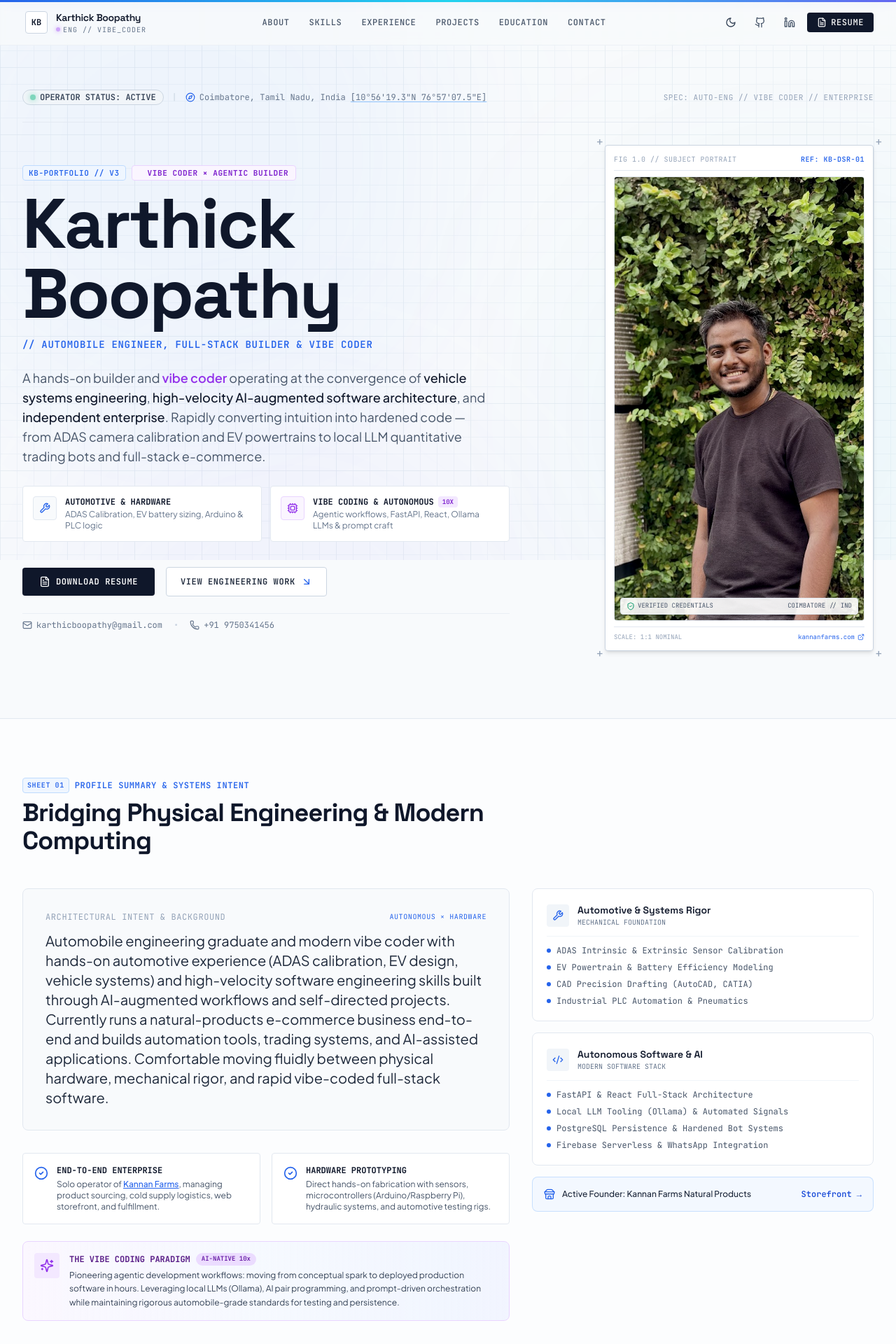
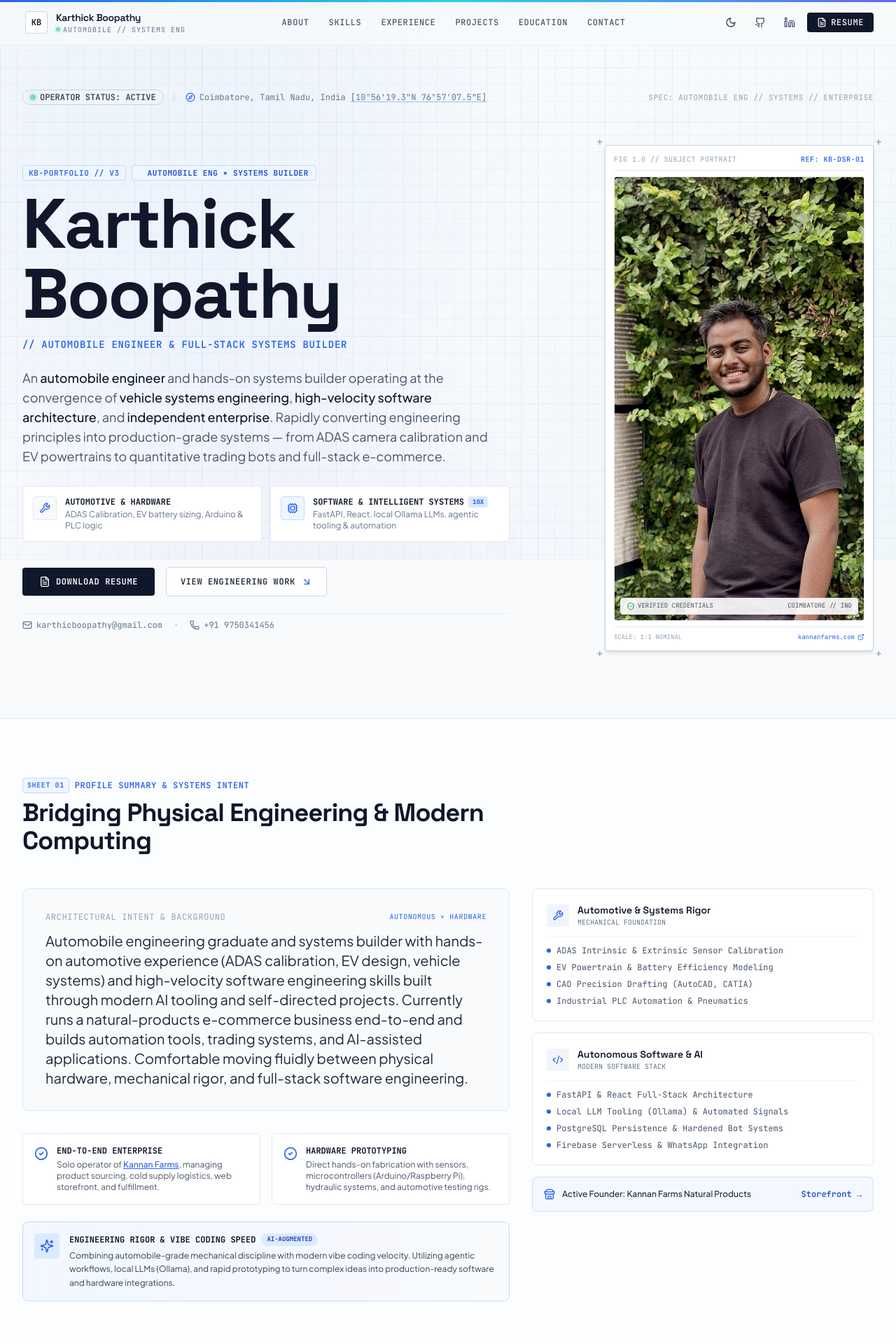
Before and after one commit to Karthick-Boopathy/KarthickBoopathy, a React (Vite) app: page / in a window 1280 px wide. Shown: the top 1920 px of the page at 70% size. Built offline with nearby package versions, Linux system fonts and the light colour scheme.

Commit message:
feat: re-balance identity to prioritize Automobile & Systems Engineering with subtle vibe coding mention

```diff
--- a/src/components/About.tsx
+++ b/src/components/About.tsx
@@ -84,21 +84,21 @@ export const About: React.FC = () => {
               </motion.div>
             </div>
 
-            {/* Vibe Coding Feature Banner */}
+            {/* Engineering & AI Tooling Feature Banner */}
             <motion.div
               whileHover={{ y: -2, transition: { duration: 0.2 } }}
-              className="p-4 rounded-lg border border-purple-200 dark:border-purple-800/60 bg-gradient-to-r from-purple-50/80 via-blue-50/50 to-indigo-50/80 dark:from-purple-950/30 dark:via-blue-950/20 dark:to-indigo-950/30 shadow-2xs glow-border flex items-start gap-3.5"
+              className="p-4 rounded-lg border border-blue-200 dark:border-blue-800/60 bg-gradient-to-r from-blue-50/80 via-indigo-50/50 to-slate-50/80 dark:from-blue-950/30 dark:via-indigo-950/20 dark:to-slate-900/30 shadow-2xs glow-border flex items-start gap-3.5"
             >
-              <div className="p-2 rounded bg-purple-100 dark:bg-purple-900/50 text-purple-700 dark:text-purple-300 shrink-0">
-                <Sparkles className="w-5 h-5 text-purple-600 dark:text-purple-400" />
+              <div className="p-2 rounded bg-blue-100 dark:bg-blue-900/50 text-blue-700 dark:text-blue-300 shrink-0">
+                <Sparkles className="w-5 h-5 text-blue-600 dark:text-blue-400" />
               </div>
               <div>
                 <div className="flex items-center gap-2">
-                  <h3 className="font-mono text-xs uppercase font-bold text-purple-900 dark:text-purple-300">The Vibe Coding Paradigm</h3>
-                  <span className="px-2 py-0.5 rounded-full bg-purple-200/80 dark:bg-purple-800/60 text-[9px] font-mono font-bold text-purple-800 dark:text-purple-200">AI-NATIVE 10x</span>
+                  <h3 className="font-mono text-xs uppercase font-bold text-slate-900 dark:text-slate-100">Engineering Rigor &amp; Vibe Coding Speed</h3>
+                  <span className="px-2 py-0.5 rounded-full bg-blue-100 dark:bg-blue-800/60 text-[9px] font-mono font-bold text-blue-800 dark:text-blue-200">AI-AUGMENTED</span>
                 </div>
                 <p className="text-xs text-slate-700 dark:text-slate-300 mt-1 leading-relaxed">
-                  Pioneering agentic development workflows: moving from conceptual spark to deployed production software in hours. Leveraging local LLMs (Ollama), AI pair programming, and prompt-driven orchestration while maintaining rigorous automobile-grade standards for testing and persistence.
+                  Combining automobile-grade mechanical discipline with modern vibe coding velocity. Utilizing agentic workflows, local LLMs (Ollama), and rapid prototyping to turn complex ideas into production-ready software and hardware integrations.
                 </p>
               </div>
             </motion.div>
--- a/src/components/Hero.tsx
+++ b/src/components/Hero.tsx
@@ -65,7 +65,7 @@ export const Hero: React.FC = () => {
             </a>
           </div>
           <div className="text-right tracking-widest text-[11px] text-slate-400 dark:text-slate-500 spec-label">
-            SPEC: AUTO-ENG // VIBE CODER // ENTERPRISE
+            SPEC: AUTOMOBILE ENG // SYSTEMS // ENTERPRISE
           </div>
         </motion.div>
 
@@ -81,9 +81,9 @@ export const Hero: React.FC = () => {
             <motion.div variants={itemVariants} className="space-y-3">
               <div className="flex flex-wrap items-center gap-2 text-xs font-mono uppercase tracking-wider font-semibold">
                 <span className="px-2 py-0.5 bg-blue-50 dark:bg-blue-500/10 border border-blue-200 dark:border-blue-500/30 rounded text-[11px] text-blue-600 dark:text-blue-400">KB-PORTFOLIO // V3</span>
-                <span className="px-2.5 py-0.5 rounded bg-purple-50 dark:bg-purple-500/15 border border-purple-200 dark:border-purple-500/30 text-purple-700 dark:text-purple-300 text-[11px] font-bold flex items-center gap-1.5 shadow-2xs">
-                  <span className="w-1.5 h-1.5 rounded-full bg-purple-500 animate-ping inline-block" />
-                  VIBE CODER &times; AGENTIC BUILDER
+                <span className="px-2.5 py-0.5 rounded bg-blue-50 dark:bg-blue-500/15 border border-blue-200 dark:border-blue-500/30 text-blue-700 dark:text-blue-300 text-[11px] font-bold flex items-center gap-1.5 shadow-2xs">
+                  <span className="w-1.5 h-1.5 rounded-full bg-blue-500 animate-ping inline-block" />
+                  AUTOMOBILE ENG &times; SYSTEMS BUILDER
                 </span>
               </div>
 
@@ -100,10 +100,10 @@ export const Hero: React.FC = () => {
 
             {/* Core Hook Statement */}
             <motion.p variants={itemVariants} className="text-base sm:text-lg text-slate-600 dark:text-slate-300 leading-relaxed max-w-2xl font-normal">
-              A hands-on builder and <span className="text-purple-600 dark:text-purple-400 font-semibold">vibe coder</span> operating at the convergence of{' '}
+              An <span className="text-slate-900 dark:text-white font-medium">automobile engineer</span> and hands-on systems builder operating at the convergence of{' '}
               <span className="text-slate-900 dark:text-white font-medium">vehicle systems engineering</span>,{' '}
-              <span className="text-slate-900 dark:text-white font-medium">high-velocity AI-augmented software architecture</span>, and{' '}
-              <span className="text-slate-900 dark:text-white font-medium">independent enterprise</span>. Rapidly converting intuition into hardened code — from ADAS camera calibration and EV powertrains to local LLM quantitative trading bots and full-stack e-commerce.
+              <span className="text-slate-900 dark:text-white font-medium">high-velocity software architecture</span>, and{' '}
+              <span className="text-slate-900 dark:text-white font-medium">independent enterprise</span>. Rapidly converting engineering principles into production-grade systems — from ADAS camera calibration and EV powertrains to quantitative trading bots and full-stack e-commerce.
             </motion.p>
 
             {/* Dual Core Pillars Badges */}
@@ -116,24 +116,24 @@ export const Hero: React.FC = () => {
                   <Wrench className="w-4 h-4 text-blue-600 dark:text-blue-400" />
                 </div>
                 <div>
-                  <h2 className="font-mono text-xs uppercase font-bold text-slate-900 dark:text-slate-100">Automotive & Hardware</h2>
-                  <p className="text-xs text-slate-500 dark:text-slate-400 mt-0.5">ADAS Calibration, EV battery sizing, Arduino & PLC logic</p>
+                  <h2 className="font-mono text-xs uppercase font-bold text-slate-900 dark:text-slate-100">Automotive &amp; Hardware</h2>
+                  <p className="text-xs text-slate-500 dark:text-slate-400 mt-0.5">ADAS Calibration, EV battery sizing, Arduino &amp; PLC logic</p>
                 </div>
               </motion.div>
 
               <motion.div
                 whileHover={{ y: -3, transition: { duration: 0.2 } }}
-                className="p-3.5 bg-white dark:bg-[#111827] border border-slate-200 dark:border-slate-800 hover:border-purple-300 dark:hover:border-purple-500/40 rounded shadow-2xs hover:shadow-xs transition-colors flex items-start gap-3 glow-border"
+                className="p-3.5 bg-white dark:bg-[#111827] border border-slate-200 dark:border-slate-800 hover:border-blue-300 dark:hover:border-blue-500/40 rounded shadow-2xs hover:shadow-xs transition-colors flex items-start gap-3 glow-border"
               >
-                <div className="p-2 bg-purple-50 dark:bg-purple-950/40 border border-purple-200 dark:border-purple-800/60 rounded text-purple-700 dark:text-purple-300">
-                  <Cpu className="w-4 h-4 text-purple-600 dark:text-purple-400" />
+                <div className="p-2 bg-blue-50 dark:bg-blue-950/40 border border-blue-200 dark:border-blue-800/60 rounded text-blue-700 dark:text-blue-300">
+                  <Cpu className="w-4 h-4 text-blue-600 dark:text-blue-400" />
                 </div>
                 <div>
                   <h2 className="font-mono text-xs uppercase font-bold text-slate-900 dark:text-slate-100 flex items-center gap-1.5">
-                    <span>Vibe Coding &amp; Autonomous</span>
-                    <span className="px-1.5 py-0.2 rounded bg-purple-100 dark:bg-purple-900/60 text-[9px] text-purple-700 dark:text-purple-300 font-mono">10x</span>
+                    <span>Software &amp; Intelligent Systems</span>
+                    <span className="px-1.5 py-0.2 rounded bg-blue-100 dark:bg-blue-900/60 text-[9px] text-blue-700 dark:text-blue-300 font-mono">10x</span>
                   </h2>
-                  <p className="text-xs text-slate-500 dark:text-slate-400 mt-0.5">Agentic workflows, FastAPI, React, Ollama LLMs &amp; prompt craft</p>
+                  <p className="text-xs text-slate-500 dark:text-slate-400 mt-0.5">FastAPI, React, local Ollama LLMs, agentic tooling &amp; automation</p>
                 </div>
               </motion.div>
             </motion.div>
--- a/src/components/Navbar.tsx
+++ b/src/components/Navbar.tsx
@@ -72,8 +72,8 @@ export const Navbar: React.FC = () => {
                 {personalInfo.name}
               </span>
               <span className="font-mono text-[10px] text-slate-500 dark:text-slate-400 uppercase tracking-widest flex items-center gap-1">
-                <span className="w-1.5 h-1.5 rounded-full bg-purple-500 inline-block animate-pulse shadow-[0_0_6px_#A855F7]"></span>
-                ENG // VIBE_CODER
+                <span className="w-1.5 h-1.5 rounded-full bg-emerald-500 inline-block animate-pulse shadow-[0_0_6px_#10B981]"></span>
+                AUTOMOBILE // SYSTEMS ENG
               </span>
             </div>
           </motion.a>
--- a/src/data/portfolioData.ts
+++ b/src/data/portfolioData.ts
@@ -45,7 +45,7 @@ export interface PersonalInfo {
 
 export const personalInfo: PersonalInfo = {
   name: "Karthick Boopathy",
-  title: "Automobile Engineer, Full-Stack Builder & Vibe Coder",
+  title: "Automobile Engineer & Full-Stack Systems Builder",
   location: "Coimbatore, Tamil Nadu, India",
   coordinates: "10°56'19.3\"N 76°57'07.5\"E",
   googleMapsUrl: "https://www.google.com/maps?q=10%C2%B056'19.3%22N+76%C2%B057'07.5%22E",
@@ -55,7 +55,7 @@ export const personalInfo: PersonalInfo = {
 };
 
 export const aboutSummary =
-  "Automobile engineering graduate and modern vibe coder with hands-on automotive experience (ADAS calibration, EV design, vehicle systems) and high-velocity software engineering skills built through AI-augmented workflows and self-directed projects. Currently runs a natural-products e-commerce business end-to-end and builds automation tools, trading systems, and AI-assisted applications. Comfortable moving fluidly between physical hardware, mechanical rigor, and rapid vibe-coded full-stack software.";
+  "Automobile engineering graduate and systems builder with hands-on automotive experience (ADAS calibration, EV design, vehicle systems) and high-velocity software engineering skills built through modern AI tooling and self-directed projects. Currently runs a natural-products e-commerce business end-to-end and builds automation tools, trading systems, and AI-assisted applications. Comfortable moving fluidly between physical hardware, mechanical rigor, and full-stack software engineering.";
 
 export interface SkillCategory {
   category: string;
@@ -65,8 +65,8 @@ export interface SkillCategory {
 
 export const technicalSkills: SkillCategory[] = [
   {
-    category: "Software & Vibe Coding",
-    tagline: "High-velocity AI-augmented development, trading engines, local LLM integrations, and reactive web platforms.",
+    category: "Software & Intelligent Systems",
+    tagline: "High-velocity systems development, quantitative trading engines, local LLM integrations, and reactive web platforms.",
     skills: [
       "Vibe Coding & Agentic AI",
       "Python",
```
